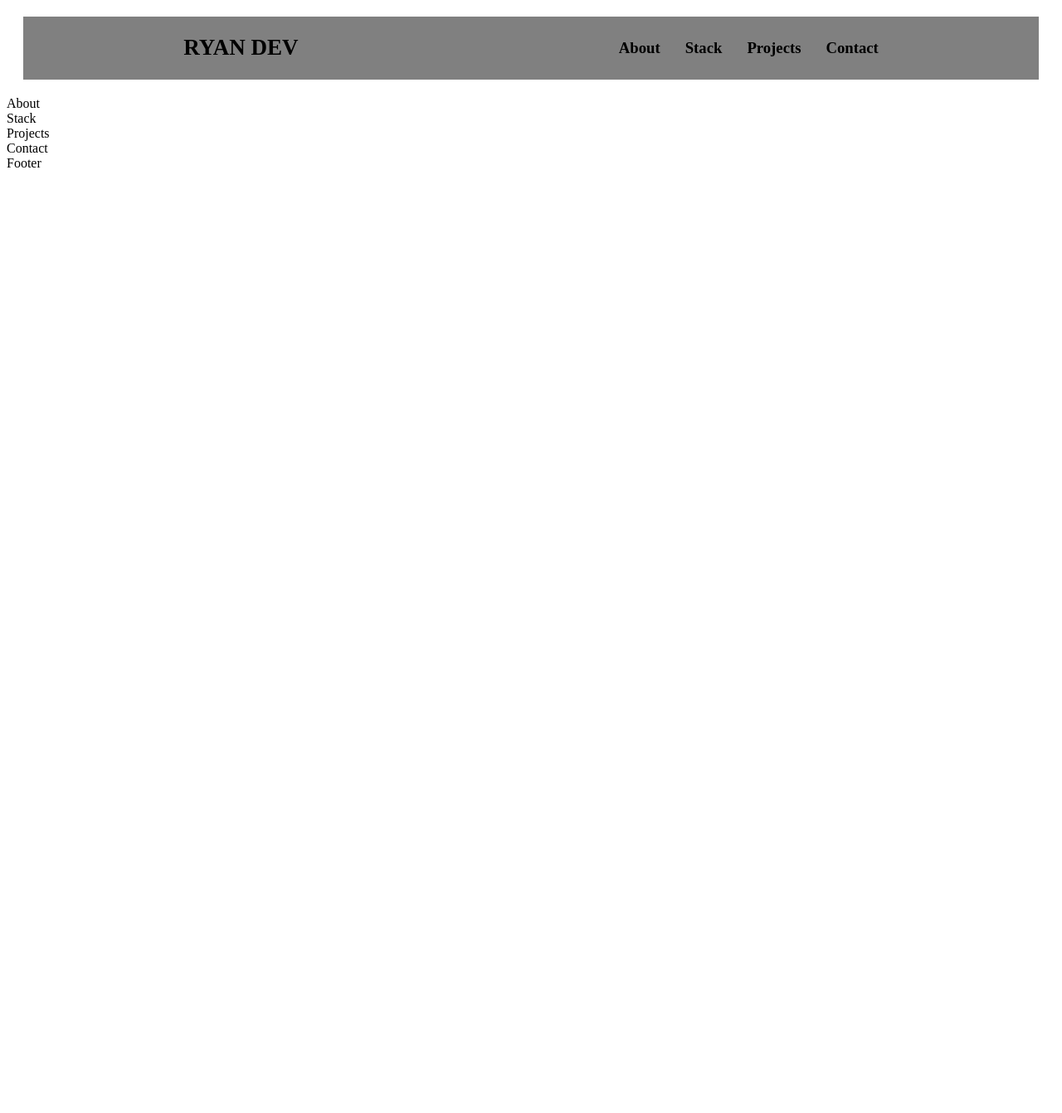
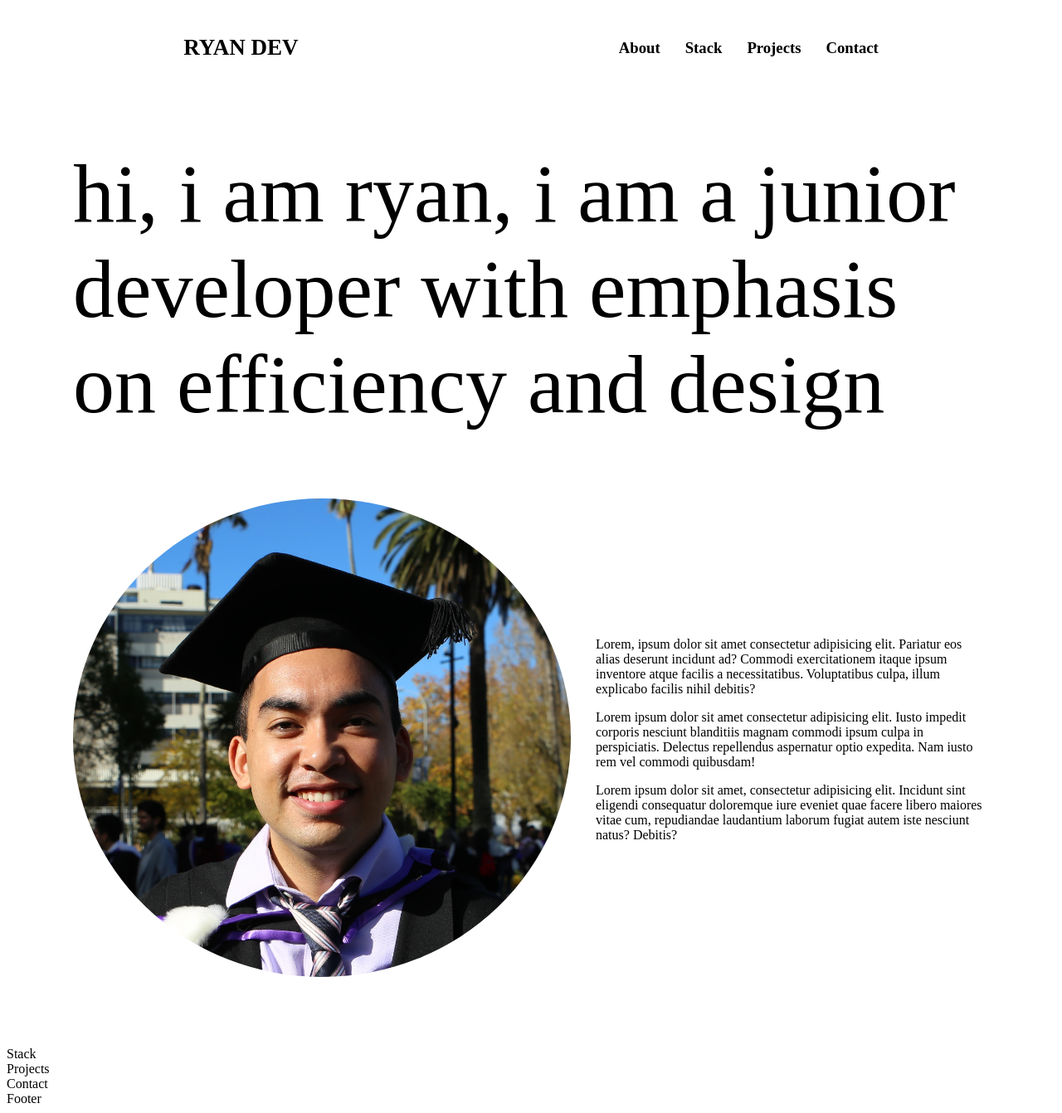
Before and after one commit to rorense/portfolio-website, a React (Create React App) app in the folder portfolio/: page / in a window 1280 px wide. Shown: the whole page at 83% size. Before the commit the page ends 800 px from the top, so only its background shows below. Built offline with nearby package versions, Linux system fonts and the light colour scheme.

Commit message:
Working on header

```diff
--- a/portfolio/src/Component/About/About.css
+++ b/portfolio/src/Component/About/About.css
@@ -0,0 +1,27 @@
+.about {
+    margin: 80px 80px;
+}
+
+.brief {
+    display: flex;
+    justify-content: center;
+    text-transform: lowercase;
+    font-size: 100px;
+    margin-bottom: 80px;
+}
+
+.photo > img {
+    width: 600px;
+    border-radius: 50%;
+}
+
+.content {
+    display: flex;
+    justify-content: center;
+    gap: 30px;
+    align-items: center;
+}
+
+.about_me > p {
+    font-size: medium;
+}
--- a/portfolio/src/Component/About/About.tsx
+++ b/portfolio/src/Component/About/About.tsx
@@ -3,6 +3,26 @@ import "./About.css";
 
 export const About: React.FC = () => {
   return (
-    <div className='about'>About</div>
+    <div className='about'>
+      <div className="brief">
+        <span>Hi, I am Ryan, i am a junior developer with emphasis on efficiency and design</span>
+      </div>
+      <div className="content">
+        <div className="photo">
+          <img src="/ryan_photo.JPG" alt="That's me!" />
+        </div>
+        <div className="about_me">
+          <p>Lorem, ipsum dolor sit amet consectetur adipisicing elit. Pariatur eos alias deserunt incidunt ad?
+            Commodi exercitationem itaque ipsum inventore atque facilis a necessitatibus. Voluptatibus culpa,
+            illum explicabo facilis nihil debitis?</p>
+          <p>Lorem ipsum dolor sit amet consectetur adipisicing elit. Iusto impedit corporis nesciunt blanditiis
+            magnam commodi ipsum culpa in perspiciatis. Delectus repellendus aspernatur optio expedita. Nam iusto rem
+            vel commodi quibusdam!</p>
+          <p>Lorem ipsum dolor sit amet, consectetur adipisicing elit. Incidunt sint eligendi consequatur doloremque
+            iure eveniet quae facere libero maiores vitae cum, repudiandae laudantium laborum fugiat autem iste nesciunt
+            natus? Debitis?</p>
+        </div>
+      </div>
+    </div>
   )
 }
--- a/portfolio/src/Component/Header/Header.css
+++ b/portfolio/src/Component/Header/Header.css
@@ -1,7 +1,6 @@
 .header {
     display: flex;
     justify-content: space-around;
-    background-color: grey;
     margin: 20px 20px;
 }
 
```
Also changed, not shown: portfolio/public/ryan_photo.JPG (added).
